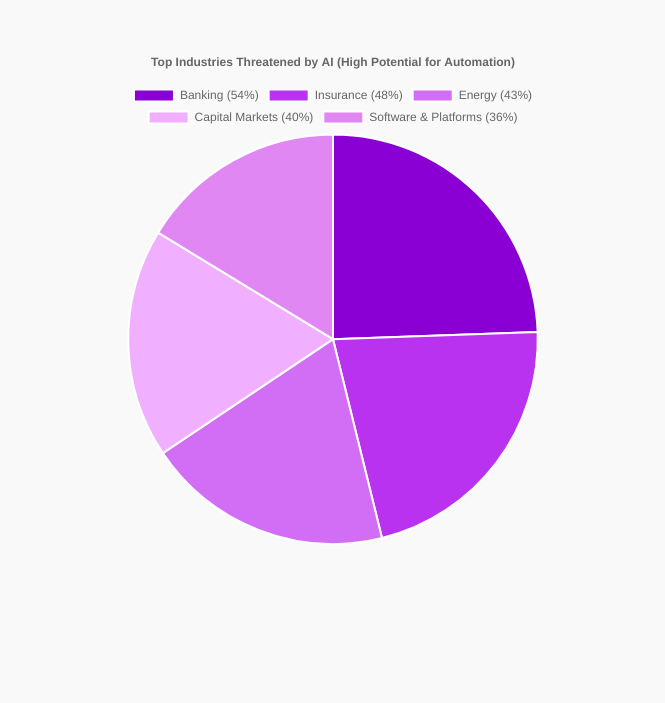
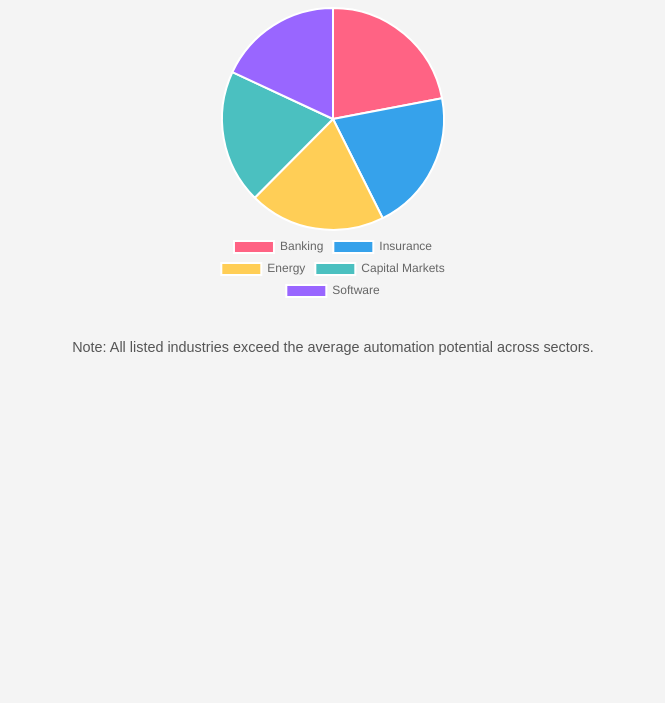
Before and after one commit to Derian-971/ai-job-piechart, a plain HTML site: page index.html in a window 1280 px wide. Shown: the part 113-816 px from the top of the page, without its empty margins (307-972 px from the left). Drawn offline with nearby package versions, Linux system fonts and the light colour scheme.

Commit message:
Update index.html

```diff
--- a/index.html
+++ b/index.html
@@ -1,28 +1,34 @@
 <!DOCTYPE html>
 <html lang="en">
 <head>
-  <meta charset="UTF-8">
-  <meta name="viewport" content="width=device-width, initial-scale=1.0">
-  <title>AI Threat to Jobs - Pie Chart</title>
-  <base href="/ai-job-piechart/">
+  <meta charset="UTF-8" />
+  <meta name="viewport" content="width=device-width, initial-scale=1.0" />
+  <title>AI Job Risk Pie Chart</title>
   <script src="https://cdn.jsdelivr.net/npm/chart.js"></script>
   <style>
     body {
-      display: flex;
-      justify-content: center;
-      align-items: center;
-      height: 100vh;
-      background: #f9f9f9;
       font-family: Arial, sans-serif;
+      text-align: center;
+      padding: 2rem;
+      background-color: #f4f4f4;
     }
     canvas {
       max-width: 500px;
-      max-height: 500px;
+      margin: auto;
+    }
+    footer {
+      margin-top: 2rem;
+      font-size: 0.9rem;
+      color: #555;
     }
   </style>
 </head>
 <body>
+  <h1>Industries Most Threatened by AI (2024)</h1>
   <canvas id="aiPieChart"></canvas>
+  <footer>
+    Note: All listed industries exceed the average automation potential across sectors.
+  </footer>
 
   <script>
     const ctx = document.getElementById('aiPieChart').getContext('2d');
@@ -30,34 +36,35 @@
       type: 'pie',
       data: {
         labels: [
-          'Banking (54%)',
-          'Insurance (48%)',
-          'Energy (43%)',
-          'Capital Markets (40%)',
-          'Software & Platforms (36%)'
+          'Banking',
+          'Insurance',
+          'Energy',
+          'Capital Markets',
+          'Software'
         ],
         datasets: [{
-          label: 'AI Job Threats by Industry',
-          data: [54, 48, 43, 40, 36],
+          data: [61, 57, 55, 54, 50],
           backgroundColor: [
-            '#8a00d4',
-            '#b832f0',
-            '#d26ef5',
-            '#f0b0ff',
-            '#e087f4'
+            '#FF6384',
+            '#36A2EB',
+            '#FFCE56',
+            '#4BC0C0',
+            '#9966FF'
           ],
-          hoverOffset: 20
+          hoverOffset: 10
         }]
       },
       options: {
         responsive: true,
-        animation: {
-          animateScale: true
-        },
         plugins: {
+          legend: {
+            position: 'bottom'
+          },
           title: {
-            display: true,
-            text: 'Top Industries Threatened by AI (High Potential for Automation)'
+            display: false
+          },
+          animation: {
+            animateScale: true
           }
         }
       }
```
